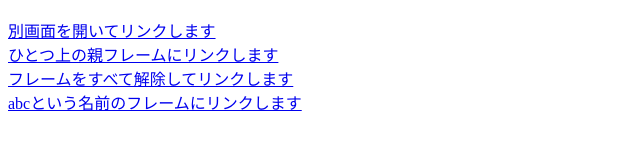
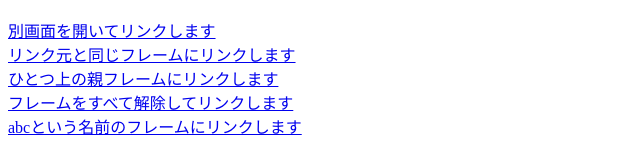
Before and after one commit to wachigenta/gengen, a plain HTML site: page index.html in a window 1280 px wide. Shown: the part 2531-2677 px from the top of the page, without its empty margins (0-640 px from the left). Before the commit the page ends 2653 px from the top, so only its background shows below. Drawn offline with Linux system fonts and the light colour scheme.

Commit message:
Update index.html

```diff
--- a/index.html
+++ b/index.html
@@ -170,7 +170,7 @@ maxlength="4"></label></p>
 </a>
 <h1>練習問題3.2</h1>
 <a href="a.html" target="_blank">別画面を開いてリンクします</a><br>
-<a href="a.html" target="_self>リンク元と同じフレームにリンクします</a><br>
+<a href="a.html" target="_self">リンク元と同じフレームにリンクします</a><br>
 <a href="a.html" target="_parent">ひとつ上の親フレームにリンクします</a><br>
 <a href="a.html" target="_top">フレームをすべて解除してリンクします</a><br>
 <a href="a.html" target="abc">abcという名前のフレームにリンクします</a><br>
```
